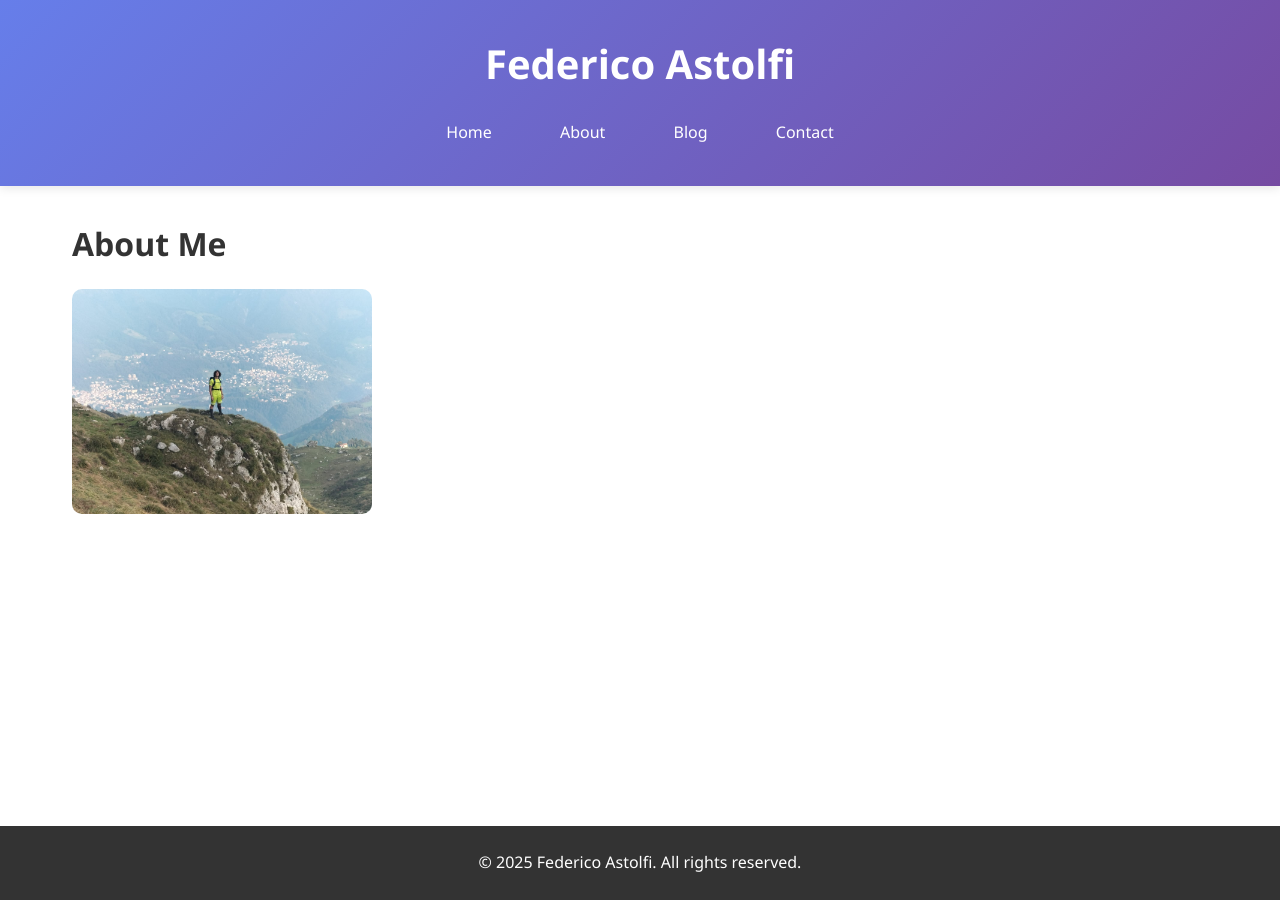
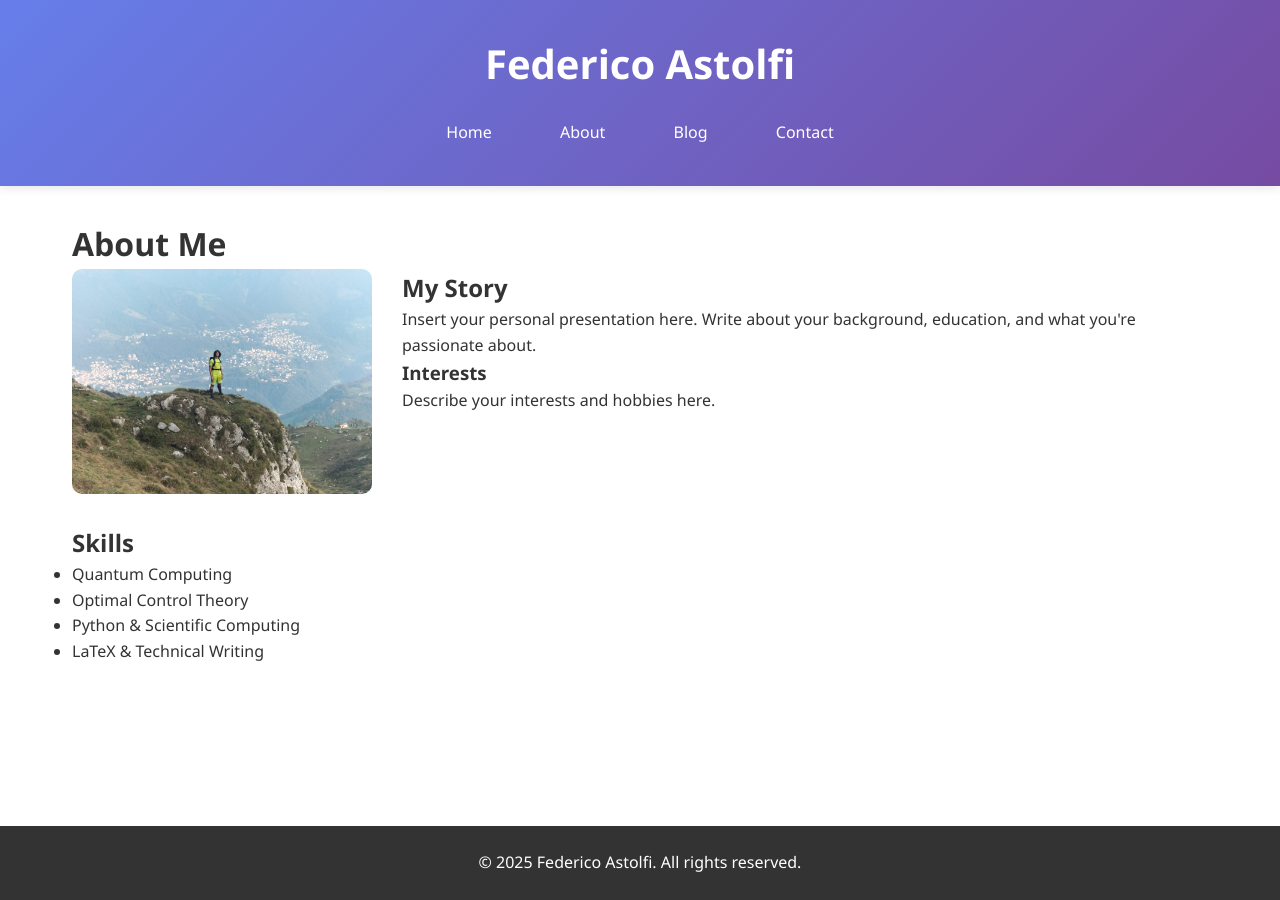
Before and after one commit to FedericoAstolfi/federicoastolfi.github.io, a Jekyll site: the page built from about.md, in a window 1280 px wide. Built offline with Jekyll 4.4.1, drawn with Linux system fonts in a browser that asks for light colours.

Commit message:
Add responsive layout with image and text side-by-side

```diff
--- a/about.md
+++ b/about.md
@@ -5,4 +5,21 @@ title: About
 
 # About Me
 
-<img src="/images/profile.jpg" alt="Federico Astolfi" style="max-width: 300px; border-radius: 10px; margin: 20px 0;">
+<div style="display: flex; gap: 30px; align-items: flex-start; flex-wrap: wrap; margin-bottom: 30px;">
+  <img src="/images/profile.jpg" alt="Federico Astolfi" style="max-width: 300px; min-width: 250px; border-radius: 10px; flex-shrink: 0;">
+
+  <div style="flex: 1; min-width: 300px;">
+    <h2 style="margin-top: 0;">My Story</h2>
+    <p>Insert your personal presentation here. Write about your background, education, and what you're passionate about.</p>
+
+    <h3>Interests</h3>
+    <p>Describe your interests and hobbies here.</p>
+  </div>
+</div>
+
+## Skills
+
+- Quantum Computing
+- Optimal Control Theory
+- Python & Scientific Computing
+- LaTeX & Technical Writing
```
